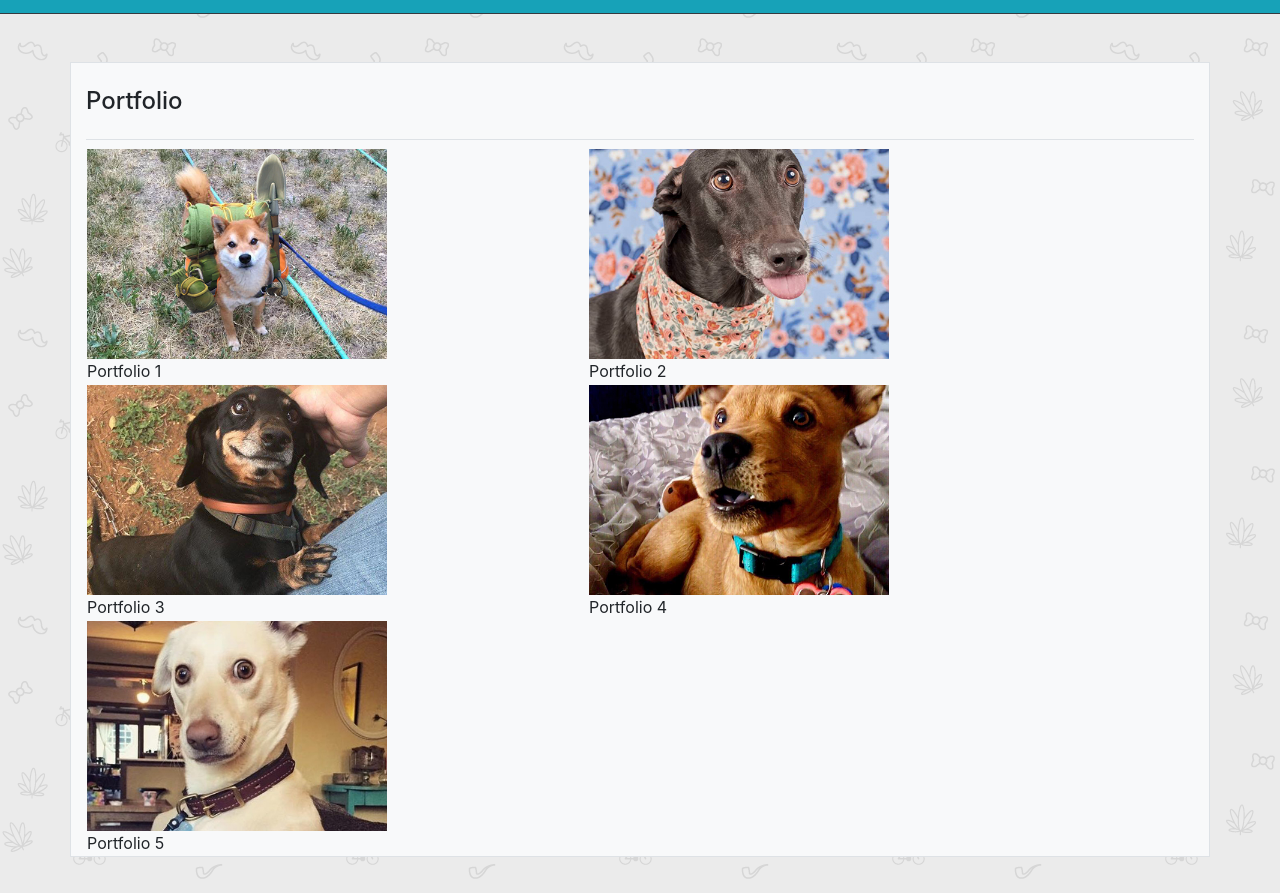
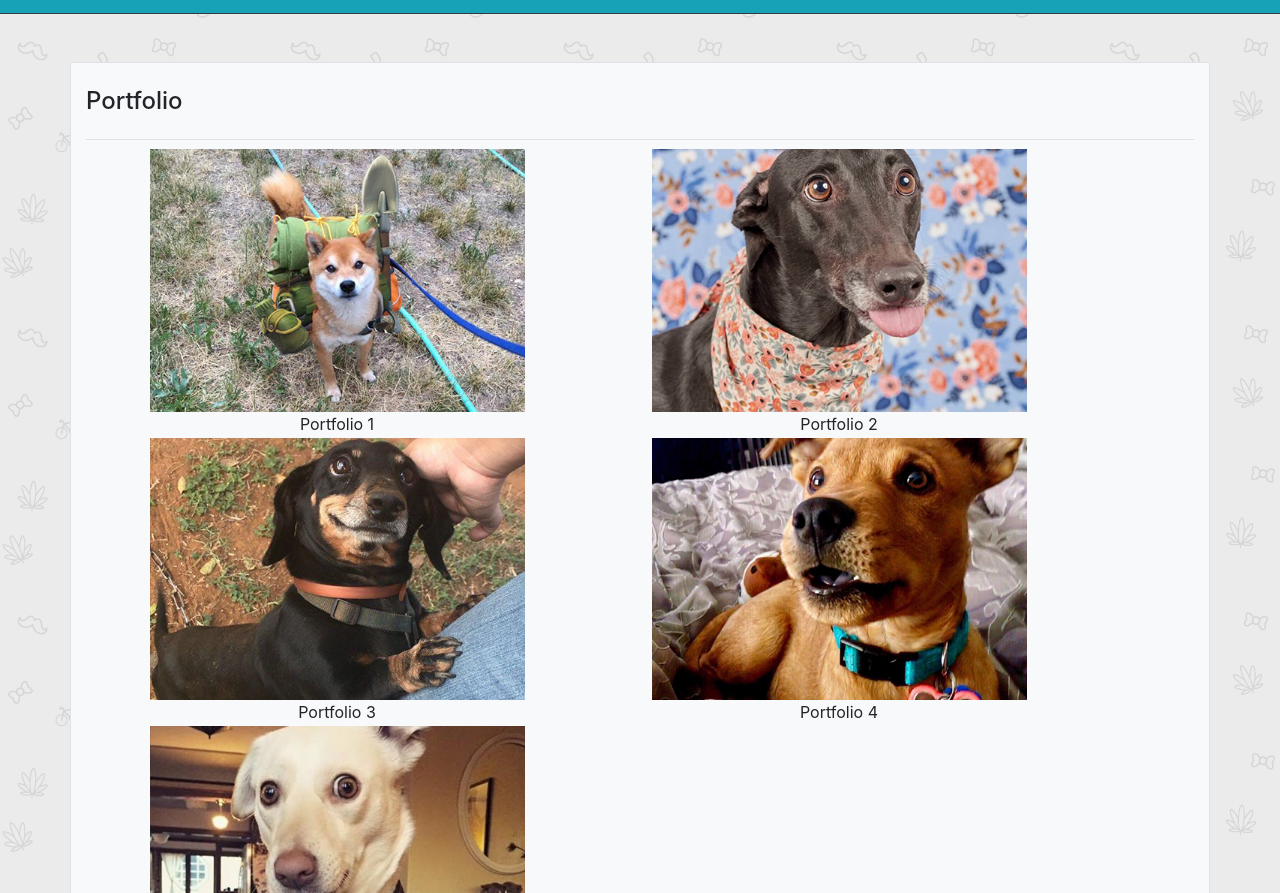
Before and after one commit to thomaschsu/Bootstrap-Portfolio, a plain HTML site: page portfolio.html in a window 1280 px wide. Shown: the part 59-952 px from the top of the page. Drawn offline with nearby package versions, Linux system fonts and the light colour scheme.

Commit message:
Modified html

```diff
--- a/assets/css/style.css
+++ b/assets/css/style.css
@@ -7,3 +7,6 @@ body {
 p {
     line-height: 2;
 }
+.footer-fix {
+    min-height: calc(80vh - 70px);
+}
--- a/portfolio.html
+++ b/portfolio.html
@@ -38,15 +38,40 @@
             <table>
                <tbody>
                   <tr>
-                    <td><div class="mx-auto"><img src="assets/images/portfolio1.jpg" class="img-fluid" style="width: 60%;" alt="port1"><div class="centered">Portfolio 1</div></div></td>
-                    <td><div class="mx-auto"><img src="assets/images/portfolio2.jpg" class="img-fluid" style="width: 60%;" alt="port2"><div class="centered">Portfolio 2</div></div></td>
+                     <td>
+                        <div class="text-center position-relative">
+                           <img src="assets/images/portfolio1.jpg" class="img-fluid w-75" alt="port1">
+                           <div class="centered">Portfolio 1</div>
+                        </div>
+                     </td>
+                     <td>
+                        <div class="text-center position-relative">
+                           <img src="assets/images/portfolio2.jpg" class="img-fluid w-75" alt="port2">
+                           <div class="centered">Portfolio 2</div>
+                        </div>
+                     </td>
                   </tr>
                   <tr>
-                        <td><div class="mx-auto"><img src="assets/images/portfolio3.jpg" class="img-fluid" style="width: 60%;" alt="port3"><div class="centered">Portfolio 3</div></div></td>
-                        <td><div class="mx-auto"><img src="assets/images/portfolio4.jpg" class="img-fluid" style="width: 60%;" alt="port4"><div class="centered">Portfolio 4</div></div></td>
+                     <td>
+                        <div class="text-center position-relative">
+                           <img src="assets/images/portfolio3.jpg" class="img-fluid w-75" alt="port3">
+                           <div class="centered">Portfolio 3</div>
+                        </div>
+                     </td>
+                     <td>
+                        <div class="text-center position-relative">
+                           <img src="assets/images/portfolio4.jpg" class="img-fluid w-75" alt="port4">
+                           <div class="centered">Portfolio 4</div>
+                        </div>
+                     </td>
                   </tr>
                   <tr>
-                        <td><div class="mx-auto"><img src="assets/images/portfolio5.jpg" class="img-fluid" style="width: 60%;" alt="port5"><div class="centered">Portfolio 5</div></div></td>
+                     <td>
+                        <div class="text-center position-relative">
+                           <img src="assets/images/portfolio5.jpg" class="img-fluid w-75" alt="port5">
+                           <div class="centered">Portfolio 5</div>
+                        </div>
+                     </td>
                      <td></td>
                   </tr>
                </tbody>
```
Also changed, not shown: index.html (+2 -2 lines). Lines whose indentation alone changed are shown as unchanged.
